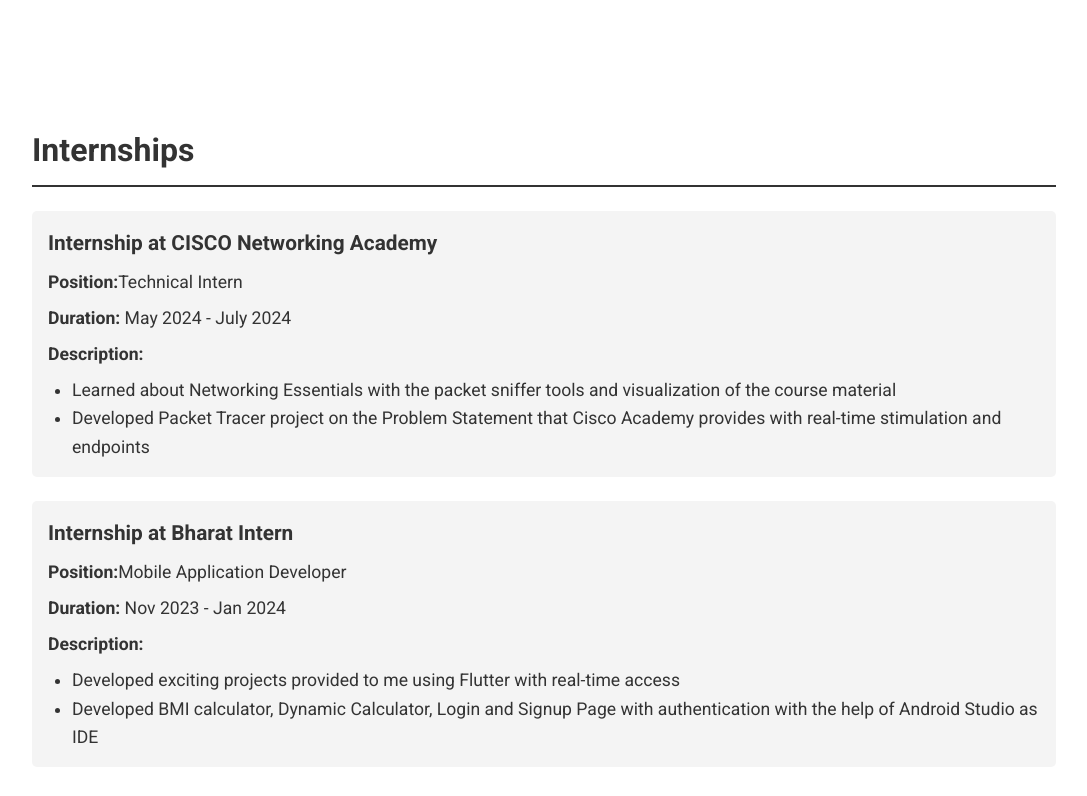
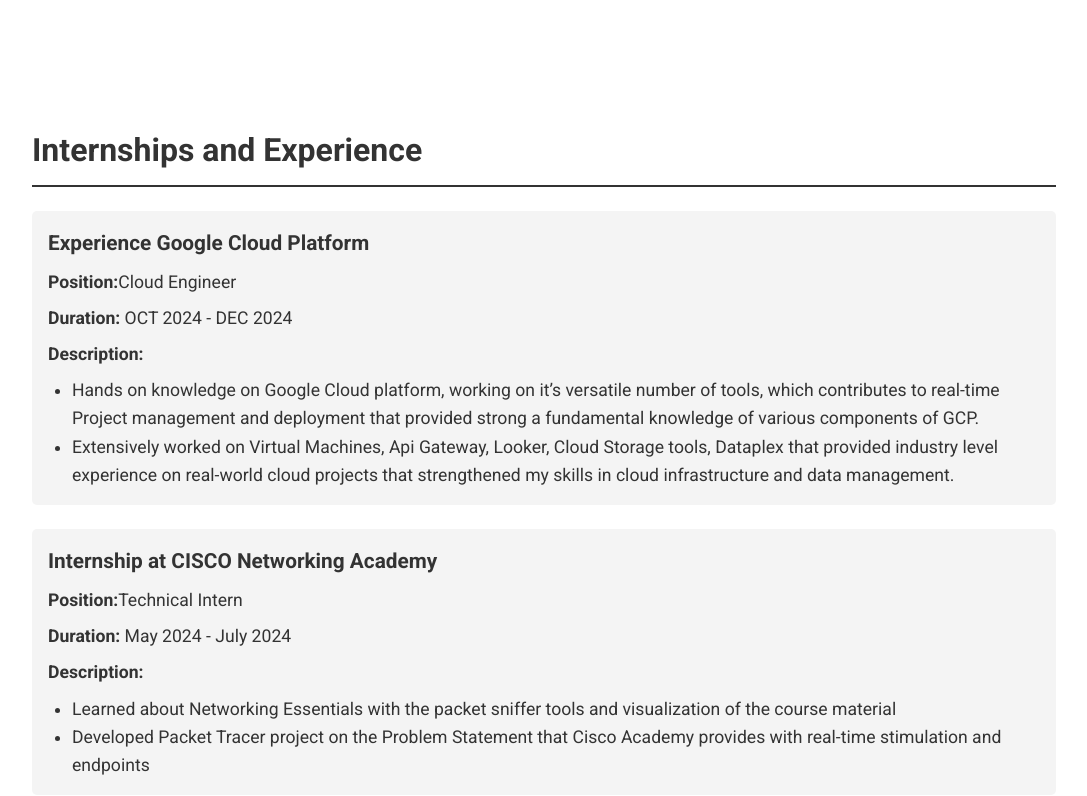
Before and after one commit to sathyaram771/PORTFOLIO, a plain HTML site: page index.html in a window 1280 px wide. Shown: the part 504-1300 px from the top of the page, without its empty margins (96-1183 px from the left). Drawn offline with Linux system fonts and the light colour scheme.

Commit message:
small change

```diff
--- a/index.html
+++ b/index.html
@@ -286,7 +286,21 @@
 
     <section id="internships" class="internships">
         <div class="container">
-            <h3>Internships</h3>
+            <h3>Internships and Experience</h3>
+
+            <div class="internship-item">
+                <h4>Experience Google Cloud Platform</h4>
+                <p><strong>Position:</strong>Cloud Engineer</p>
+                <p><strong>Duration:</strong> OCT 2024 - DEC 2024</p>
+                <p><strong>Description:</strong></p>
+                <ul>
+                    <li>Hands on knowledge on Google Cloud platform, working on it’s versatile number of tools, which contributes to real-time
+                        Project management and deployment that provided strong a fundamental knowledge of various components of GCP.</li>
+                    <li>Extensively worked on Virtual Machines, Api Gateway, Looker, Cloud Storage tools, Dataplex that provided industry level
+                        experience on real-world cloud projects that strengthened my skills in cloud infrastructure and data management.</li>
+
+                </ul>
+            </div>
             <div class="internship-item">
                 <h4>Internship at CISCO Networking Academy</h4>
                 <p><strong>Position:</strong>Technical Intern</p>
@@ -386,6 +400,7 @@
                         <li>AWS</li>
                         <li>DSA</li>
                         <li>RestApi</li>
+                        <li>Docker</li>
                     </ul>
                 </div>
             </div>
```
